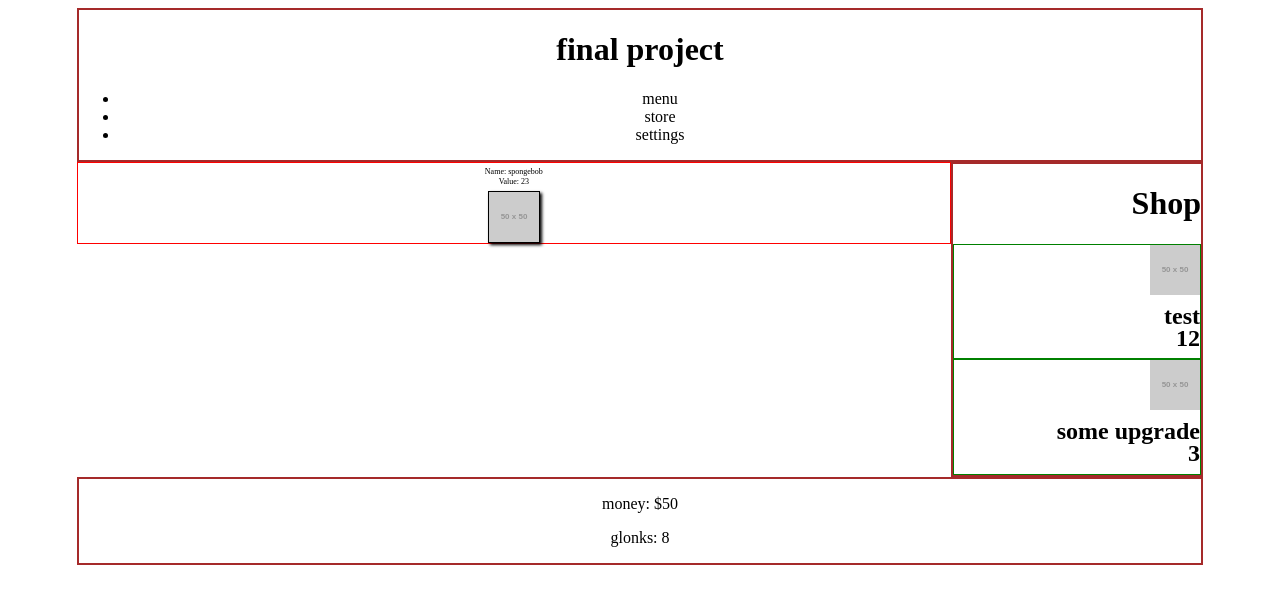
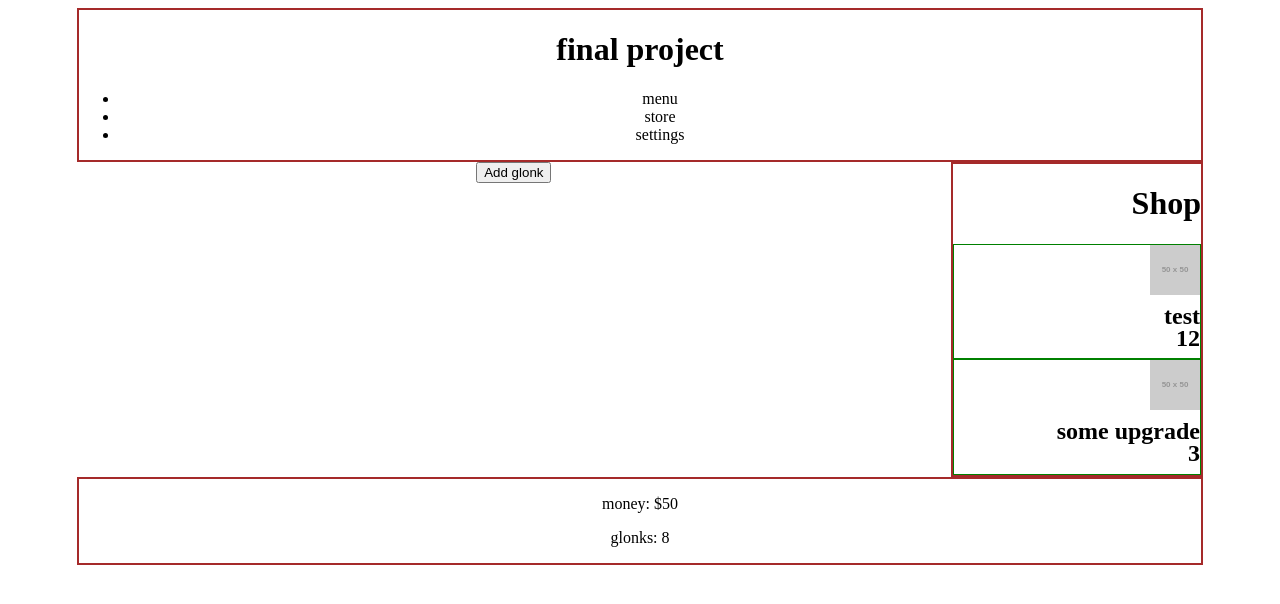
Before and after one commit to JosephHumphrey/CS-332-Final---Glonkulous, a React (Vite) app: page / in a window 1280 px wide. Shown: the top 604 px of the page. Built offline with nearby package versions, Linux system fonts and the light colour scheme.

Commit message:
can now create a bunch of glonks in the field

```diff
--- a/src/Field.tsx
+++ b/src/Field.tsx
@@ -1,14 +1,38 @@
-import Glonk from "./Glonk";
+import { useState } from "react";
+import Glonk, {type GlonkProps} from "./Glonk";
+
+type GlonkData = Pick<GlonkProps, 'id' | 'name' | 'value'>;
+
+function RandomNumberInRange(max: number, min: number) {
+    return Math.floor(Math.random() * (max - min + 1)) + min;
+}
 
 function Field() {
 
-    let x = <Glonk name="spongebob" value={23}/>;
+    const [glonks, setGlonks] = useState<GlonkData[]>([]);
 
-    return(
-        <div className="field">
-            <Glonk name="spongebob" value={23}/>
-        </div>
-    );
+    const addGlonk = () => {
+        setGlonks((prev) => [
+        ...prev,
+        { id: crypto.randomUUID(),
+            name: "test",
+            value: RandomNumberInRange(5, 15) },
+        ]);
+    };
+
+    const removeGlonk = (id: string) => {
+        setGlonks((prev) => prev.filter((g) => g.id !== id));
+    };
+
+    return (
+    <div className="field">
+      <button onClick={addGlonk}>Add glonk</button>
+
+      {glonks.map((g) => (
+        <Glonk key={g.id} id={g.id} name={g.name} value={10} />
+      ))}
+    </div>
+  );
 }
 
 export default Field
--- a/src/Glonk.tsx
+++ b/src/Glonk.tsx
@@ -1,11 +1,19 @@
+import type { FC } from 'react';
 
-export default function Glonk(props: {name: string, value: number}) {
+export type GlonkProps = {
+  id: string;          // stable identifier, used as the React key
+  name: string;
+  value: number;
+};
 
-    return(
-        <div className="glonk">
-            <p>Name: {props.name ?? null}</p>
-            <p>Value: {props.value ?? null}</p>
-            <img src="https://via.placeholder.com/50" alt="glonk" />
-        </div>
-    );
-}
+const Glonk: FC<GlonkProps> = ({ id, name, value }) => {
+  return (
+    <div className="glonk" data-id={id}>
+        <p>Name: {name ?? "null"}</p>
+        <p>Value: {value ?? 0}</p>
+        <img src="https://via.placeholder.com/50" alt="glonk" />
+    </div>
+  );
+};
+
+export default Glonk;
```
